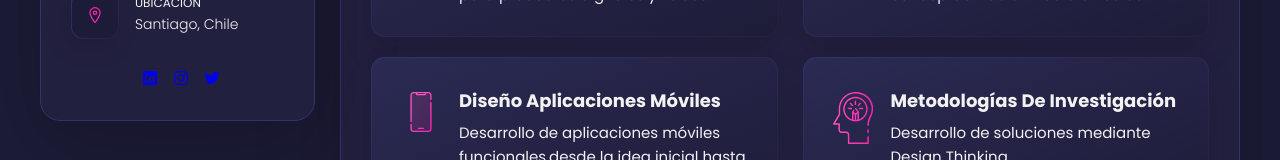
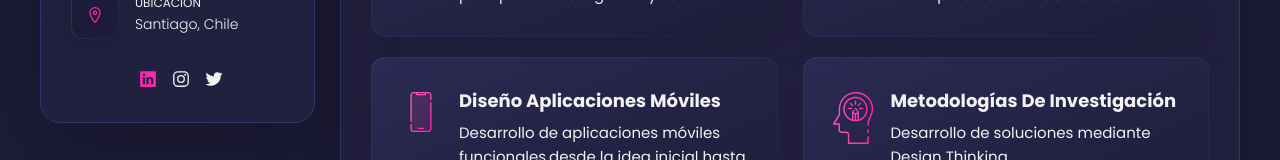
Before and after one commit to CoteML/Portafolio, a plain HTML site: page index.html in a window 1280 px wide. In both pictures the pointer is over the link 150 px from the left and 678 px from the top of the page. Shown: the part 601-761 px from the top of the page. Drawn offline with nearby package versions, Linux system fonts and the light colour scheme; a web font is replaced by a local one.

Commit message:
Update style.css

```diff
--- a/assets/css/style.css
+++ b/assets/css/style.css
@@ -418,13 +418,13 @@ main {
   padding-left: 7px;
 }
 
-.social-item2 .social-link {
+.social-item2 .social-link2 {
   color: var(--light-gray-70);
   font-size: 18px;
 }
 
 
-.social-item2 .social-link:hover { color: var(--light-gray2); }
+.social-item2 .social-link2:hover { color: var(--light-gray2); }
 
 /*-----------------------------------*\
   #NAVBAR
```
